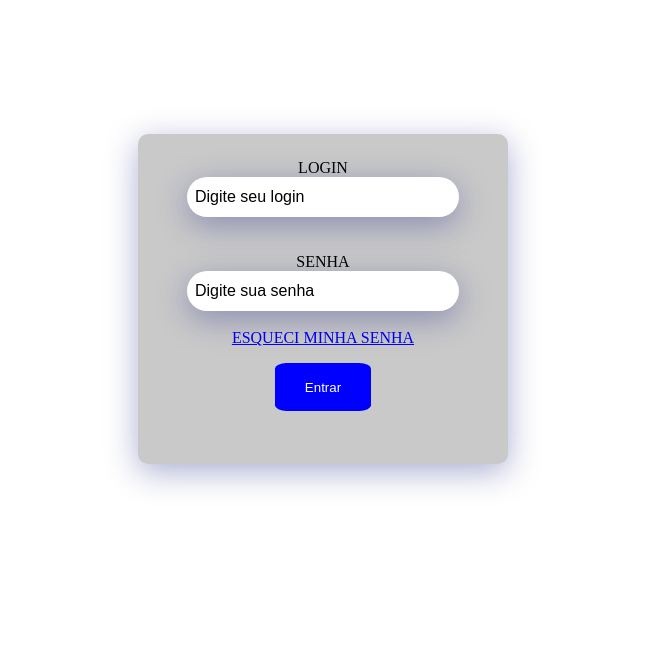
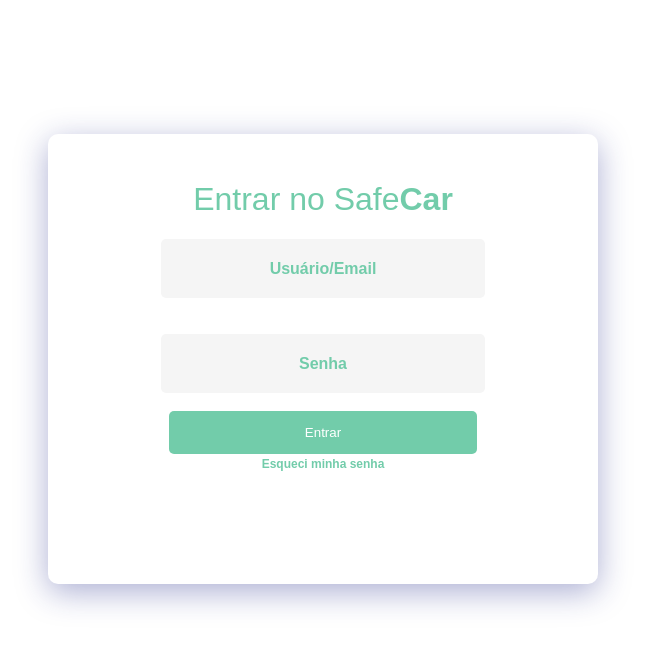
Before and after one commit to MarlonKoiti/InsureCompany-project, a React (Vite) app: page /login in a window 1280 px wide. Shown: the top 646 px of the page, without its empty margins (317-962 px from the left). Built offline with nearby package versions, Linux system fonts and the light colour scheme.

Commit message:
att:Tela login

```diff
--- a/src/Pages/Login/index.tsx
+++ b/src/Pages/Login/index.tsx
@@ -1,7 +1,8 @@
 import React from "react";
 import { Link } from "react-router-dom";
 import Button from "../../Componentes/button";
-import {Layout, StyledInput } from "./style";
+import {Layout, StyledInput, SpanForgot } from "./style";
+
 
 export interface LoginProps {}
 
@@ -9,24 +10,23 @@
 
   return (
     <Layout>
-    <label>Login</label>
-    <StyledInput placeholder="Digite seu login"/>
+    <h1>Entrar no Safe<span>Car</span></h1>
+    <StyledInput placeholder="Usuário/Email"/>
     <br /><br />
-    <label>Senha</label>
-    <StyledInput placeholder="Digite sua senha"/> <br />
-    <Link to="/recover"> Esqueci minha senha</Link>
-    <p>
+    <StyledInput placeholder="Senha"/> <br />
       <Button
-        border="3px"
-        background="blue"
-        height = "6vh"
+        margin="0px 0px 20px 0px"
+        padding="1vh"
+        border="none"
+        background="#72CCAA"
+        height = "43px"
+        width = "308px"
         onClick={() => {alert("Botão funcionando")}}
-        radius = "12%"
-        width = "12vh"
+        radius = "5px"
         textcolor="white"
         children = "Entrar"
       />
-      </p>
+      <Link style={{ textDecoration: 'none' }} to="/recover"><SpanForgot>Esqueci minha senha</SpanForgot></Link>
       </Layout>
   )
 }
--- a/src/Pages/Login/style.ts
+++ b/src/Pages/Login/style.ts
@@ -1,60 +1,43 @@
 import styled from "styled-components";
 //import * as Image from "../../Assets/fundo.jpg";
 
+export const SpanForgot = styled.span`
+  color:#72CCAA;
+  font-size: 12px;
+`
+
 export const Layout = styled.div`
+  font-family: Poppins, sans-serif;
   display: flex;
   align-items: center;
   flex-direction: column;
   padding: 2%;
-  background: rgba(100, 100, 100, 0.35);
+  background: white;
   box-shadow: 0 8px 32px 0 rgba(31, 38, 135, 0.37);
   backdrop-filter: blur(8.5px);
   -webkit-backdrop-filter: blur(8.5px);
   border-radius: 10px;
-  text-transform: uppercase;
-  @media only screen and (max-width: 320px) {
-    width: 4vw;
-    height: 9vh;
-    hr {
-      margin-bottom: 0.2rem;
-    }
-    h4 {
-      font-size: small;
-    }
+  h1 {
+    font-weight: 300;
+    text-align: center;
+    color: #72CCAA;
   }
-  @media only screen and (min-width: 360px) {
-    width: 4vw;
-    height: 9vh;
-    h4 {
-      font-size: small;
-    }
-  }
-  @media only screen and (min-width: 411px) {
-    width: 6vh;
-    height: 12vh;
-  }
-
-  @media only screen and (min-width: 768px) {
-    width: 20vw;
-    height: 30vh;
-  }
-  @media only screen and (min-width: 1024px) {
-    width: 25vw;
-    height: 30vh;
+  span {
+    font-weight: bold;
   }
   @media only screen and (min-width: 1280px) {
-    width: 25vw;
-    height: 35vh;
+    width: 500px;
+    height: 400px;
+    left: 248px;
+    top: 240px;
   }
-
 `;
 
-
 export const StyledInput = styled.input`
- box-shadow: 0 8px 32px 0 rgba(31, 38, 135, 0.37);
-  border-radius: 2rem;
-  width: 80%;
-  height: 3vh;
+  background-color:#F5F5F5;
+  border-radius: 0.3125rem;
+  width: 308px;
+  height: 43px;
   padding: 1vh;
   border: none;
   outline: none;
@@ -69,8 +52,8 @@
     border-radius: 1rem;
   }
   &::placeholder {
-    color: black;
-    font-weight: 45;
+    color: #72CCAA;
     font-size: 1rem;
+    text-align:center;
   }
 `;
```
